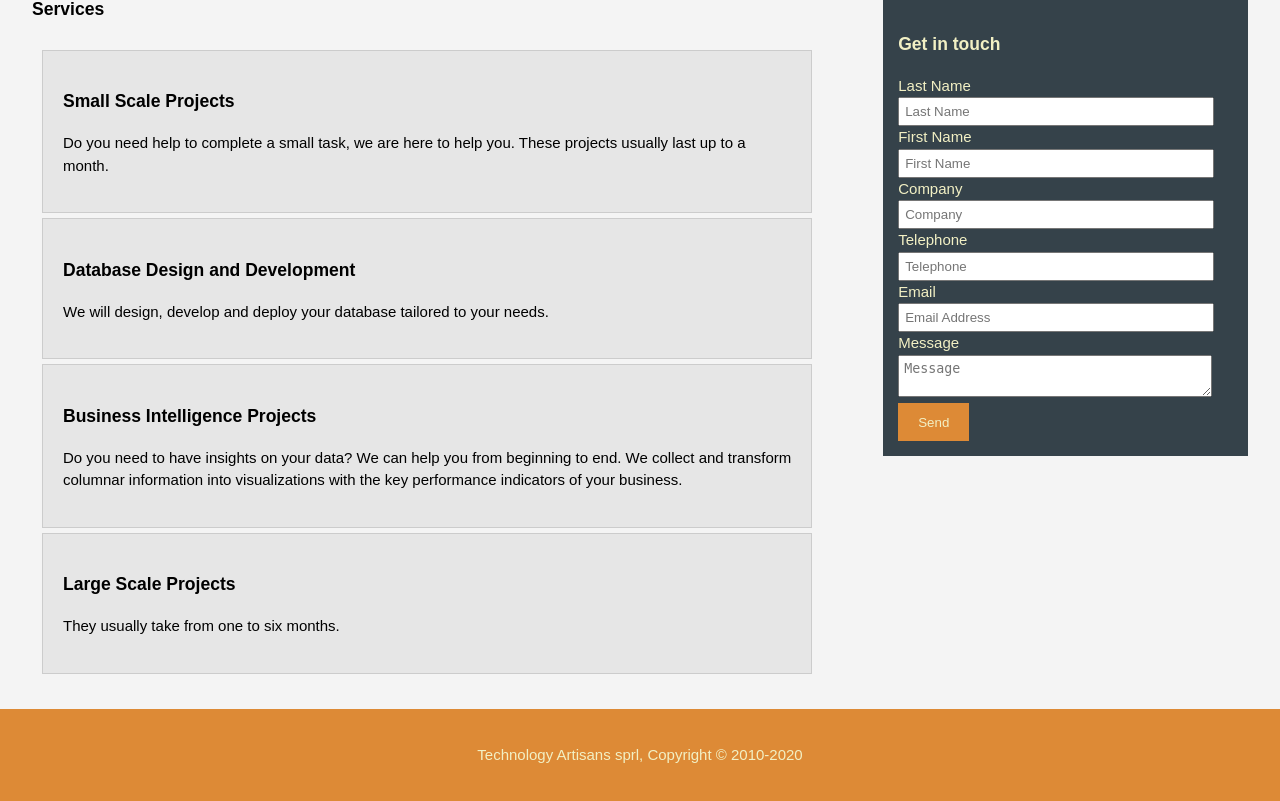
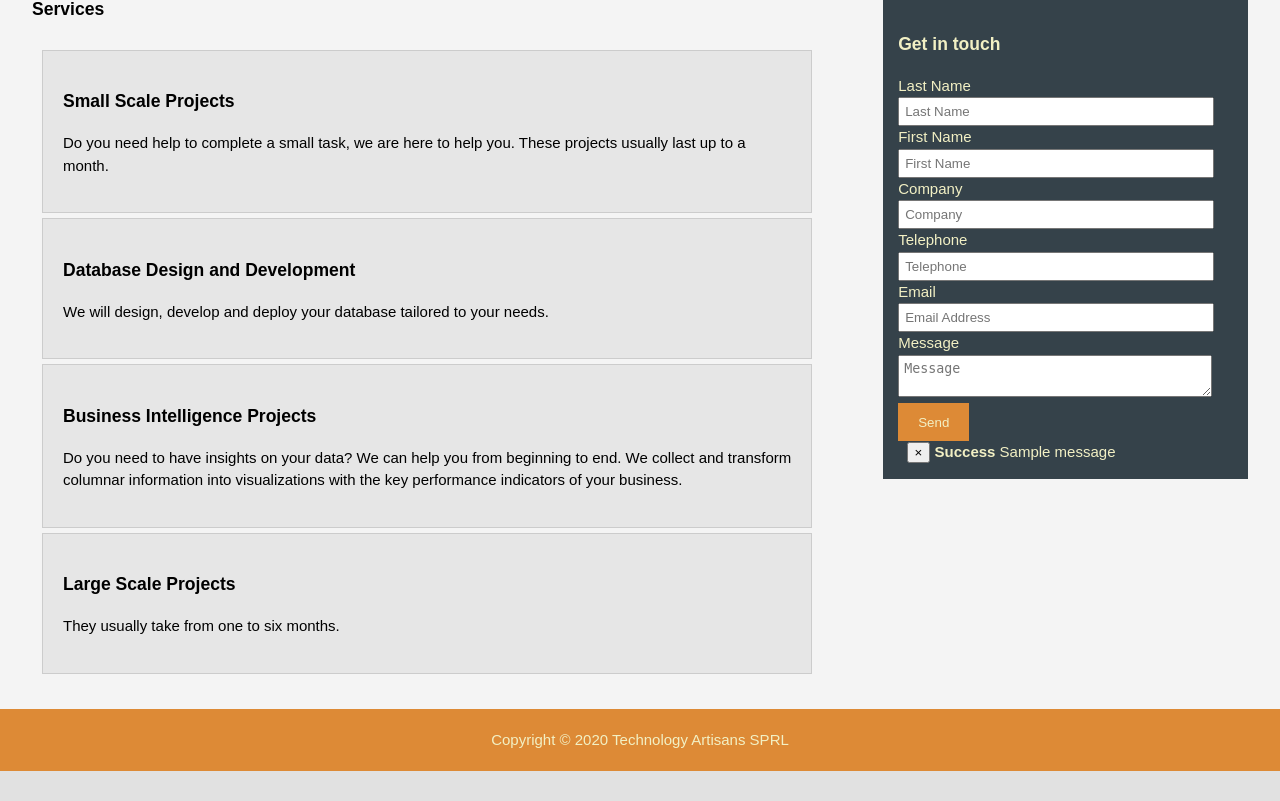
Before and after one commit to tonper19/techart_web_project, a Django app: page /services in a window 1280 px wide. Shown: the part 171-972 px from the top of the page. After the commit the page ends 942 px from the top, so only its background shows below. Run offline with Django 3.2, Linux system fonts and the light colour scheme; tables that the repository leaves empty hold one stand-in row (values such as "Sample post"); one stand-in notice (Sample message) is shown.

Commit message:
014. Contact form submit + alerts + js - workk for bootstrap only

```diff
--- a/main_page/urls.py
+++ b/main_page/urls.py
@@ -7,4 +7,5 @@ urlpatterns = [
     path('', views.index, name='index'),
     path('about', views.about, name='about'),
     path('services', views.services, name='services'),
+    path('contact', views.contact, name='contact'),
 ]
--- a/main_page/views.py
+++ b/main_page/views.py
@@ -1,5 +1,8 @@
-from django.shortcuts import render
+from django.shortcuts import redirect, render
 from django.http import HttpResponse
+from django.contrib import messages
+from .models import Contact
+
 # Create your views here.
 
 
@@ -13,3 +16,50 @@ def about(request):
 
 def services(request):
     return render(request, 'main_page/services.html')
+
+
+def contact(request):
+    if request.method == 'POST':
+        last_name = request.POST['last_name']
+        first_name = request.POST['first_name']
+        company = request.POST['company']
+        telephone = request.POST['telephone']
+        email_address = request.POST['email_address']
+        message = request.POST['message']
+
+        # visitors detail information
+        x_forwarded_for = request.META.get('HTTP_X_FORWARDED_FOR')
+        if x_forwarded_for:
+            ip_address = x_forwarded_for.split(',')[0]
+        else:
+            ip_address = request.META.get('REMOTE_ADDR')
+
+        device_type = "Unknown"
+        browser_type = "Unknown"
+        browser_version = "Unknown"
+        os_type = "Unknown"
+        os_version = "Unknown"
+        if request.user_agent.is_mobile:
+            device_type = "Mobile"
+        if request.user_agent.is_tablet:
+            device_type = "Tablet"
+        if request.user_agent.is_pc:
+            device_type = "PC"
+
+        browser_type = request.user_agent.browser.family
+        browser_version = request.user_agent.browser.version_string
+        os_type = request.user_agent.os.family
+        os_version = request.user_agent.os.version_string
+
+        contact = Contact(last_name=last_name, first_name=first_name,
+                          company=company, telephone=telephone,
+                          email_address=email_address, message=message,
+                          is_contacted=False, is_contracted=False, is_ok=False,
+                          ip_address=ip_address, device_type=device_type,
+                          browser_type=browser_type,
+                          browser_version=browser_version, os_type=os_type,
+                          os_version=os_version)
+        contact.save()
+        messages.success(
+            request, "Your details have been submitted")
+    return redirect('/services')
--- /dev/null
+++ b/techart/static/js/main.js
@@ -0,0 +1,9 @@
+// 14/03/2020 if any of these files in the static folder is modified,
+// the following must be executed: python manage.py collectstatic
+
+const date = new Date();
+document.querySelector('.year').innerHTML = date.getFullYear();
+// this will make all the messages to fadeout after 30 seconds, if the user don't clear it first
+setTimeout(function() {
+    $('#message').fadeOut('slow');
+}, 30000);
--- a/templates/base.html
+++ b/templates/base.html
@@ -28,6 +28,7 @@
     <!-- footer -->
     {% include 'partials/_footer.html' %}
     {% analytical_body_bottom %}
+    <script src="{% static 'js/main.js' %} "></script>
 </body>
 
 </html>
--- a/templates/main_page/services.html
+++ b/templates/main_page/services.html
@@ -38,32 +38,34 @@
         <aside id="sidebar">
             <div class="dark">
                 <h3>Get in touch</h3>
-                <form class="quote" action="index.html" method="post">
+                <form class="quote" action="{% url 'contact' %}" method="POST">
+                    {% csrf_token %}
                     <div class="">
                         <label for="">Last Name</label><br>
-                        <input type="text" placeholder="Last Name" name="" value="">
+                        <input type="text" placeholder="Last Name" name="last_name" value="" required>
                     </div>
                     <div class="">
                         <label for="">First Name</label><br>
-                        <input type="text" placeholder="First Name" name="" value="">
+                        <input type="text" placeholder="First Name" name="first_name" value="">
                     </div>
                     <div class="">
                         <label for="">Company</label><br>
-                        <input type="text" placeholder="Company" name="" value="">
+                        <input type="text" placeholder="Company" name="company" value="" required>
                     </div>
                     <div class="">
                         <label for="">Telephone</label><br>
-                        <input type="text" placeholder="Telephone" name="" value="">
+                        <input type="text" placeholder="Telephone" name="telephone" value="">
                     </div>
                     <div class="">
                         <label for="">Email</label><br>
-                        <input type="email" placeholder="Email Address" name="" value="">
+                        <input type="email" placeholder="Email Address" name="email_address" value="" required>
                     </div>
                     <div class="">
                         <label for="">Message</label><br>
-                        <textarea name="" placeholder="Message"></textarea>
+                        <textarea name="message" placeholder="Message"></textarea>
                     </div>
                     <button class="button_1" type="submit" name="button">Send</button>
+                    {% include "partials/_alerts.html" %}
                 </form>
             </div>
         </aside>
--- /dev/null
+++ b/templates/partials/_alerts.html
@@ -0,0 +1,18 @@
+<!-- 14/03/2020 if Bootstrap is used, the following snipet can be used for Django messaging/error output -->
+{% if messages %}
+{% for message in messages %}
+<div id="message" class="container">
+    <div class="alert alert-{{ message.tags }} alert-dismissible text-center" role="alert">
+        <button type="button" class="close" data-dismiss="alert"><span aria-hidden="true">&times;</span></button>
+        <strong>
+            {% if message.level == DEFAULT_MESSAGE_LEVELS.ERROR %}
+            Error:
+            {% else %}
+            {{ message.tags|title }}
+            {% endif %}
+        </strong>
+        {{ message }}
+    </div>
+</div>
+{% endfor %}
+{% endif %}
--- a/templates/partials/_footer.html
+++ b/templates/partials/_footer.html
@@ -1,3 +1,8 @@
-<footer>
-    <p>Technology Artisans sprl, Copyright &copy; 2010-2020</p>
+<!-- <footer>
+    <p>Technology Artisans sprl, Copyright &copy; <span class="year"></span></p>
+</footer> -->
+<!-- Footer -->
+<footer id="main-footer" class="py-4 bg-primary text-white text-center">
+    Copyright &copy;
+    <span class="year"></span> Technology Artisans SPRL
 </footer>
```
